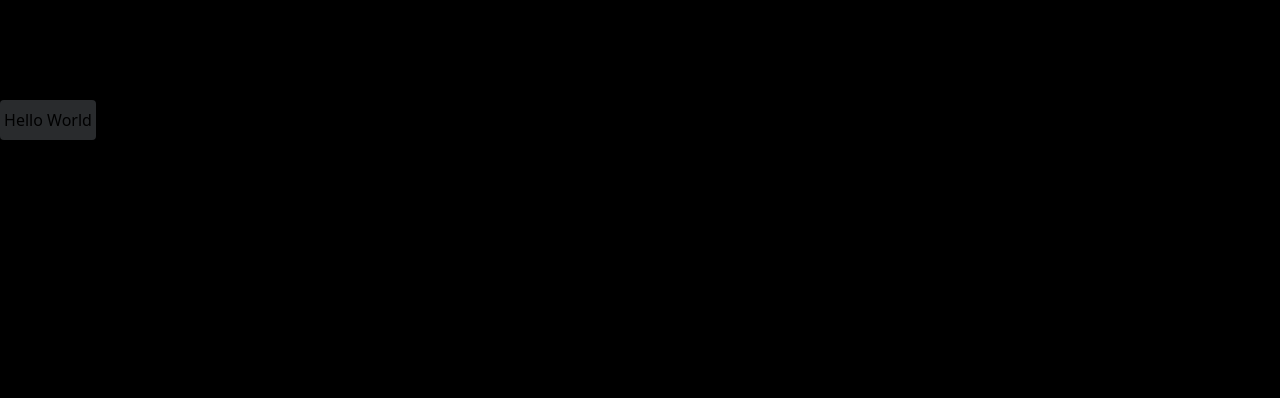
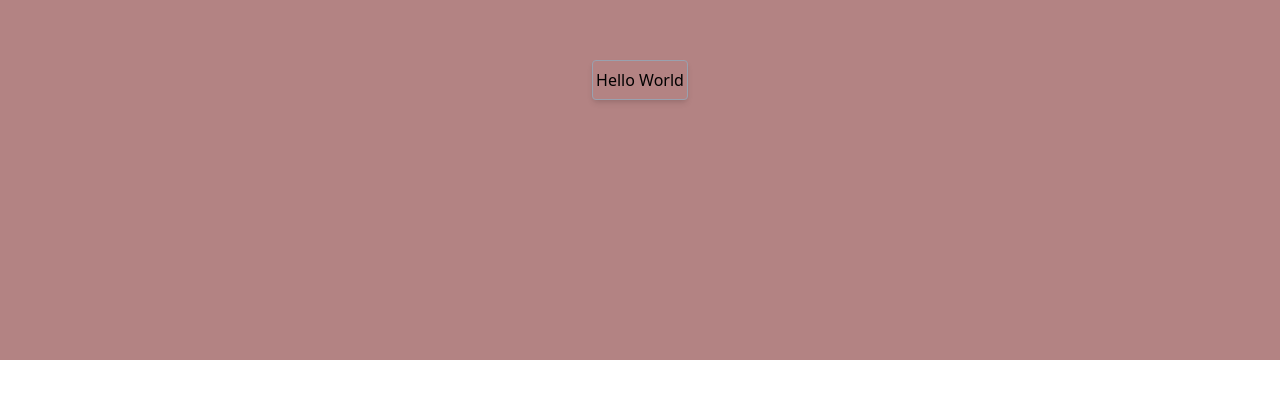
Before and after one commit to iomkarpanda/learning-framer, a React (Vite) app: page / in a window 1280 px wide. Shown: the part 200-598 px from the top of the page. Built offline with nearby package versions, Linux system fonts and the light colour scheme.

Commit message:
worked on inital animate

```diff
--- a/src/components/AniButton.jsx
+++ b/src/components/AniButton.jsx
@@ -1,14 +1,17 @@
 import {motion} from "motion/react";
-
+import '../index.css';
 function AniButton(){
     return(
-        <motion.div className="w-24 h-10 bg-slate-300 flex justify-center items-center rounded"
-                    initial={{opacity:1}}
-                    animate = {{opacity:0.2}}
-                    transition={{duration:1,ease:'easeIn'}}
+        <motion.button className="w-24 h-10 flex justify-center items-center rounded cursor-pointer border border-gray-400 shadow-md transition-colors"
+                    // initial={{backgroundColor:"#808080"}}
+                    // animate={{backgroundColor: ["#808080", "#ff0000", "#0000ff"]}}
+                    initial={{scale:1,x:0,y:0,borderWidth:"4"}}
+                    whileHover={{scale:1.05,}}
+                    transition={{duration:0.3, ease:"linear",}}
+                    style={{borderStyle:'solid'}}
         >
             Hello World
-        </motion.div>
+        </motion.button>
     )
 }
 
--- a/src/index.css
+++ b/src/index.css
@@ -1,19 +1,12 @@
 @import "tailwindcss";
-
-
-body{
-    background-color: black;
-    display: flex;
-    justify-items: center;
-    align-items: center;
-
-}
 
 
 #root{
     width: 100%;
-    height: 80vh;
+    height: 70vh;
+    background-color: rgb(179, 131, 131);
     display: flex;
-    justify-items: center;
+    justify-content: center;
     align-items: center;
+    z-index: 0;
 }
```
